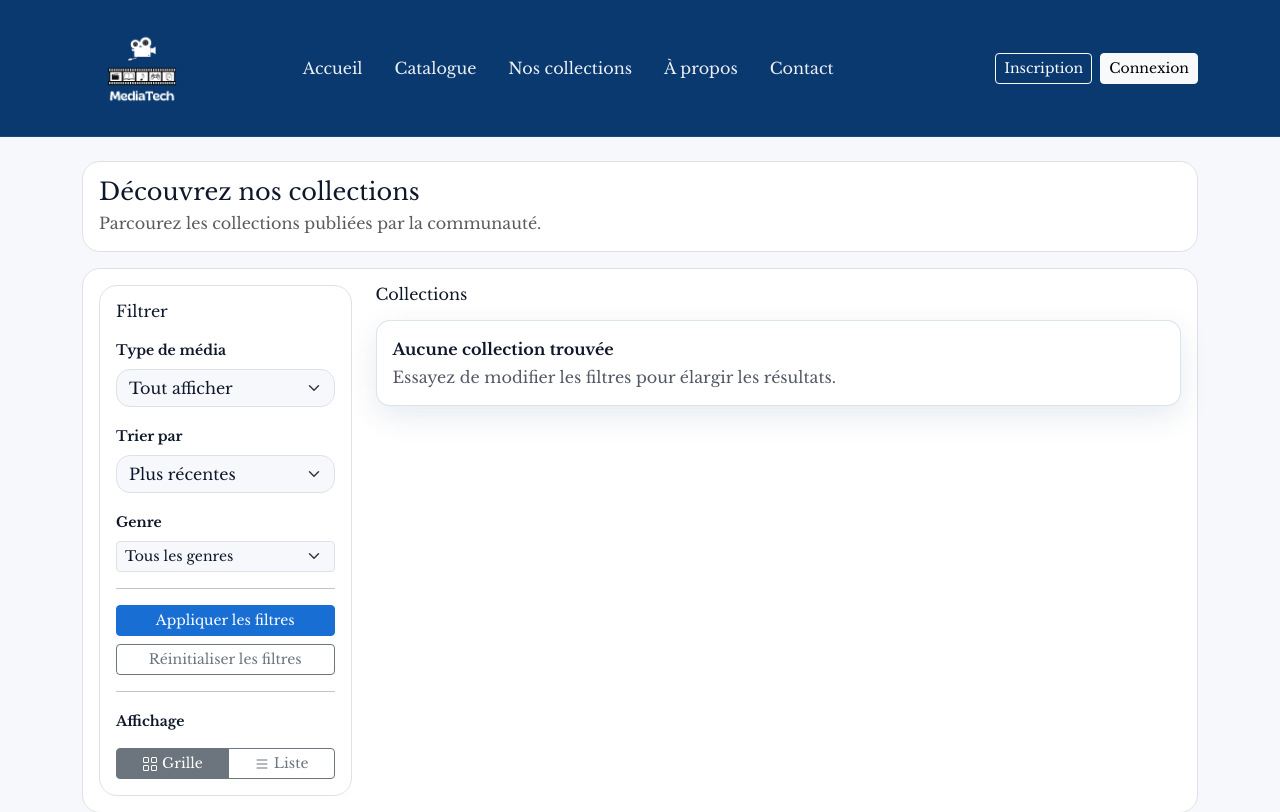
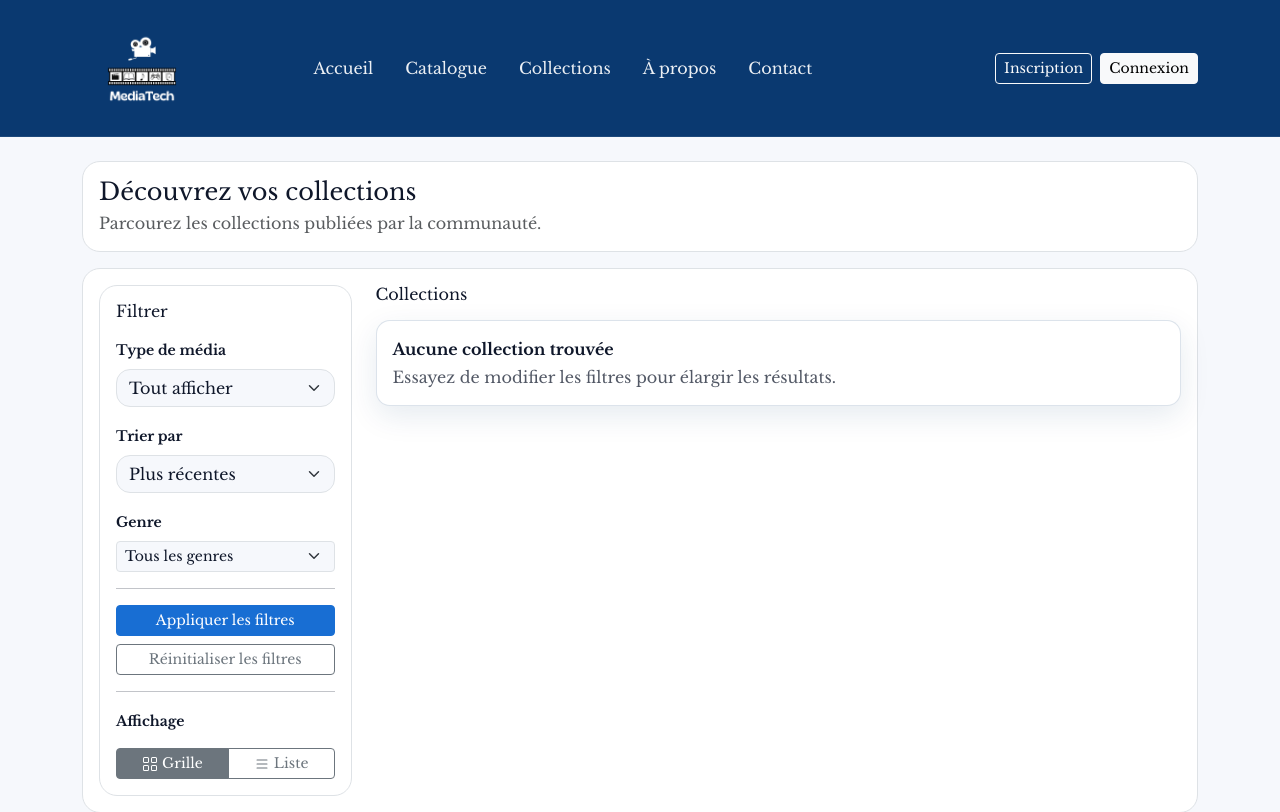
Before and after one commit to smaachaoui/mediatech, a Symfony app: template templates/collection/index.html.twig in a window 1280 px wide. Shown: the top 812 px of the page. Run offline with Twig, Linux system fonts and the light colour scheme; the template is opened without the code that fills it, so the values that code supplies are empty; some libraries are stand-ins or nearby versions.

Commit message:
Modification du texte du lien de navigation dans mon header, je passe de Nos collections à juste Collections + modification du titre h1 dans la page collection

```diff
--- a/templates/collection/index.html.twig
+++ b/templates/collection/index.html.twig
@@ -7,7 +7,7 @@
 <div class="d-flex flex-column gap-3">
 
   <section class="bg-white border rounded-3 p-3">
-    <h1 class="h4 mb-1">Découvrez nos collections</h1>
+    <h1 class="h4 mb-1">Découvrez vos collections</h1>
     <p class="text-muted mb-0">Parcourez les collections publiées par la communauté.</p>
   </section>
 
--- a/templates/partials/_header.html.twig
+++ b/templates/partials/_header.html.twig
@@ -32,7 +32,7 @@
           <a class="nav-link" href="{{ path('app_catalog') }}">Catalogue</a>
         </li>
         <li class="nav-item">
-          <a class="nav-link" href="{{ path('app_collections_public') }}">Nos collections</a>
+          <a class="nav-link" href="{{ path('app_collections_public') }}">Collections</a>
         </li>
         <li class="nav-item">
           <a class="nav-link" href="{{ path('app_about') }}">À propos</a>
```
